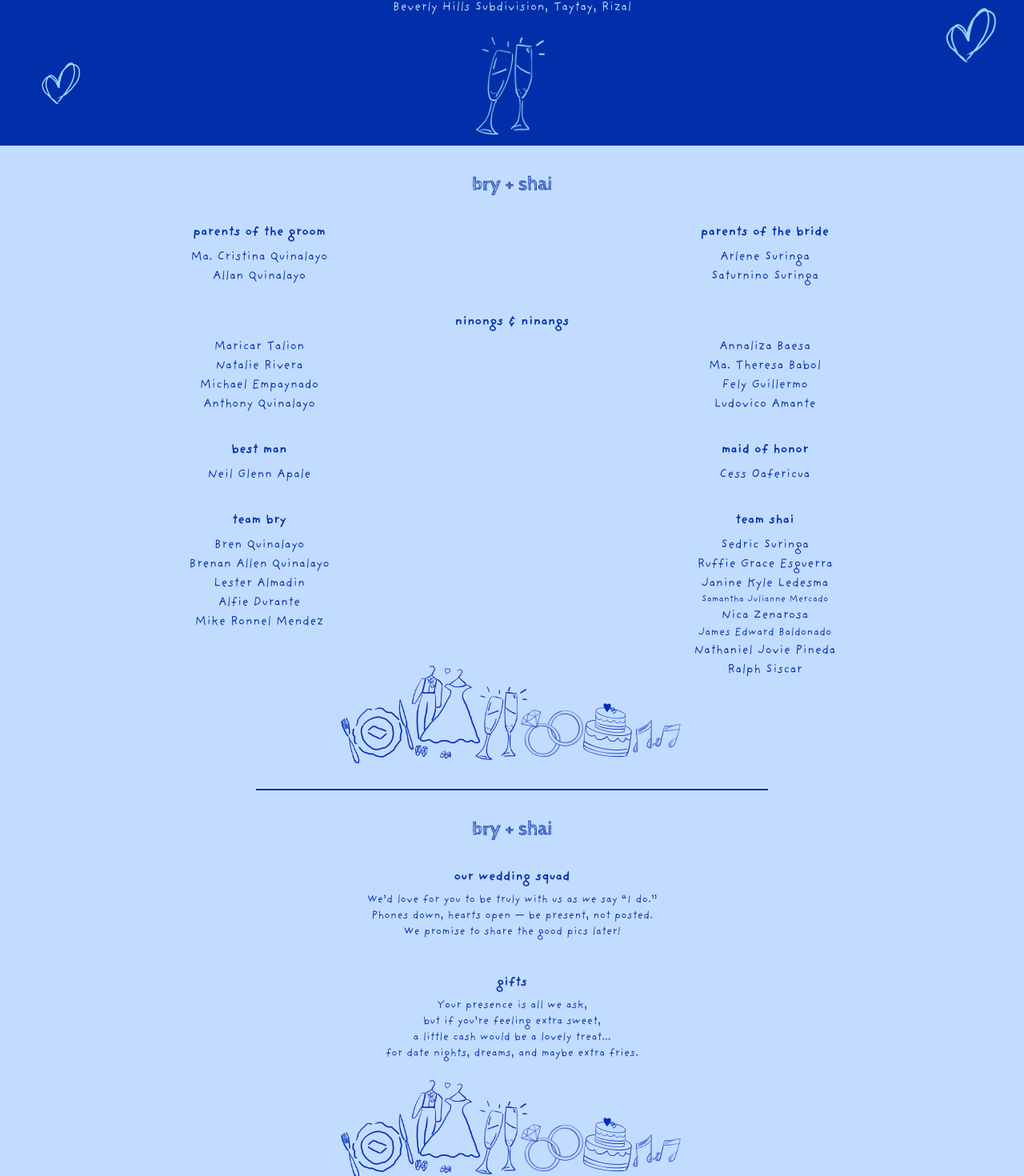
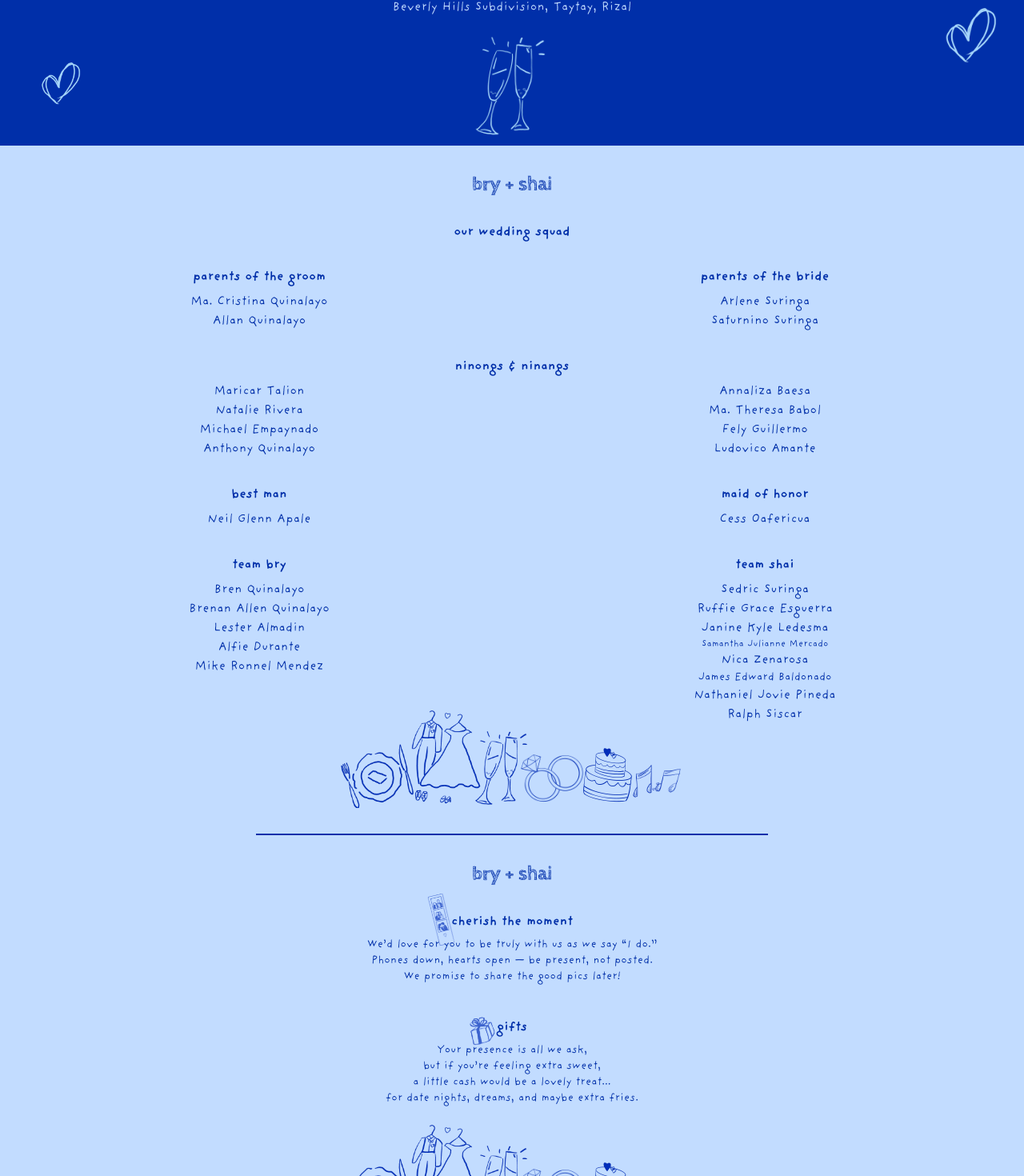
Before and after one commit to brynldrn/shai-bry-evite, a React (Vite) app: page / in a window 1280 px wide. Shown: the part 618-2088 px from the top of the page at 80% size. Built offline with nearby package versions, Linux system fonts and the light colour scheme.

Commit message:
feat: add elements and fix build error

```diff
--- a/src/App.tsx
+++ b/src/App.tsx
@@ -5,8 +5,10 @@ import heart6 from './assets/elements/heart6.gif'
 import cheersSecondary from './assets/elements/cheers-secondary.gif'
 import barong from './assets/barong.png'
 import guests from './assets/guests.png'
-import Separator from './components/separator'
+import Separator from './components/Separator'
 import Container from './components/Container'
+import pics from './assets/elements/pics.png'
+import gift from './assets/elements/gift.png'
 
 function App() {
 
@@ -65,6 +67,7 @@ function App() {
 
       {/* page 2 */}
       <Container>
+        <strong className='font-providence-sans text-primary-blue'>our wedding squad</strong>
         {/* parents */}
         <div className='grid grid-cols-2 items-center gap-4 text-primary-blue w-full'>
           {/* groom */}
@@ -158,7 +161,10 @@ function App() {
         <div className='flex flex-col items-center gap-10 w-full pb-10'>
           {/* cherish */}
           <div className='flex flex-col items-center gap-2 text-primary-blue w-full'>
-            <strong className='font-providence-sans'>our wedding squad</strong>
+            <strong className='font-providence-sans relative'>
+              cherish the moment
+              <img src={pics} alt="pics" className='absolute -top-5 -left-10 aspect-auto animate-bounce w-14' />
+            </strong>
             <span className='text-sm'>
               We’d love for you to be truly with us as we say “I do.” <br />
               Phones down, hearts open — be present, not posted. <br />
@@ -167,7 +173,10 @@ function App() {
           </div>
           {/* gifts */}
           <div className='flex flex-col items-center gap-2 text-primary-blue w-full'>
-            <strong className='font-providence-sans'>gifts</strong>
+            <strong className='font-providence-sans relative'>
+              gifts
+              <img src={gift} alt="gift" className='absolute top-0 -left-9 aspect-auto animate-bounce' />
+            </strong>
             <span className='text-sm'>
               Your presence is all we ask, <br />
               but if you’re feeling extra sweet, <br />
```
Also changed, not shown: src/assets/elements/gift.png (added), src/assets/elements/pics.png (added).
